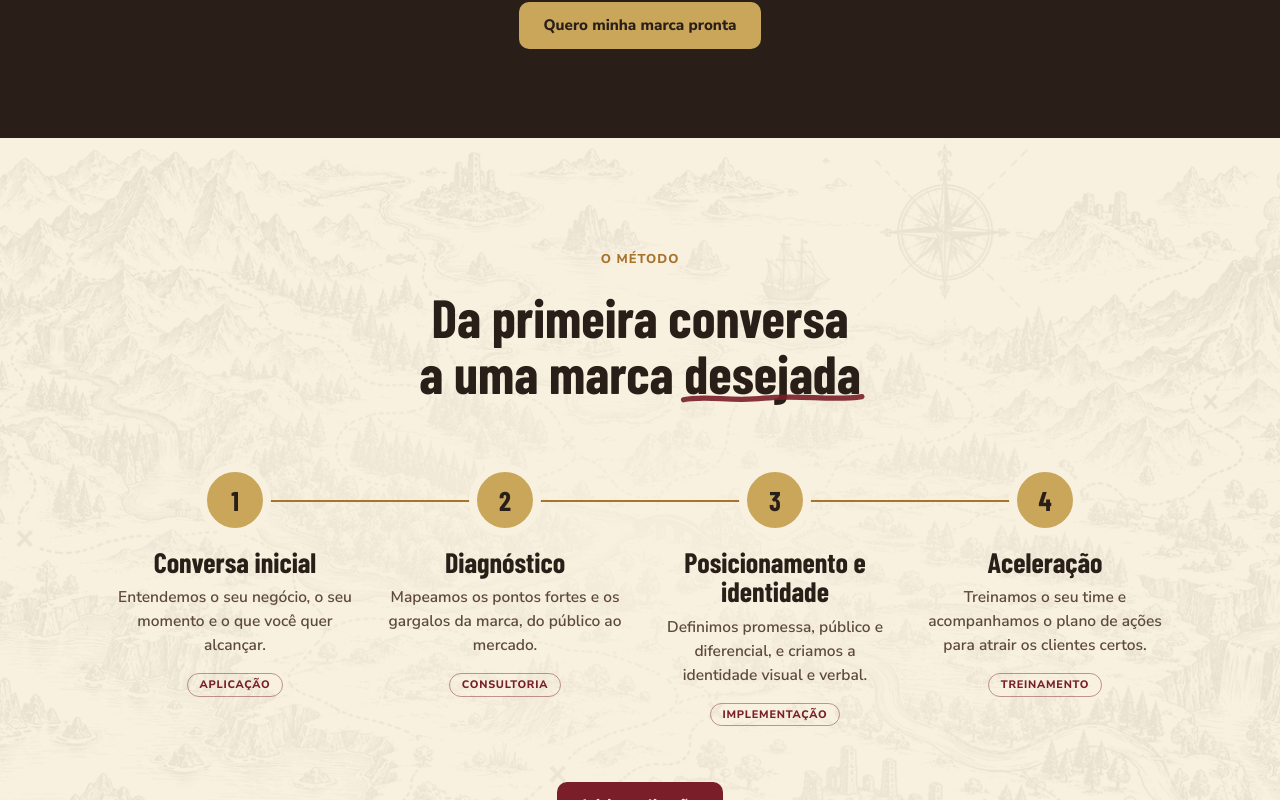
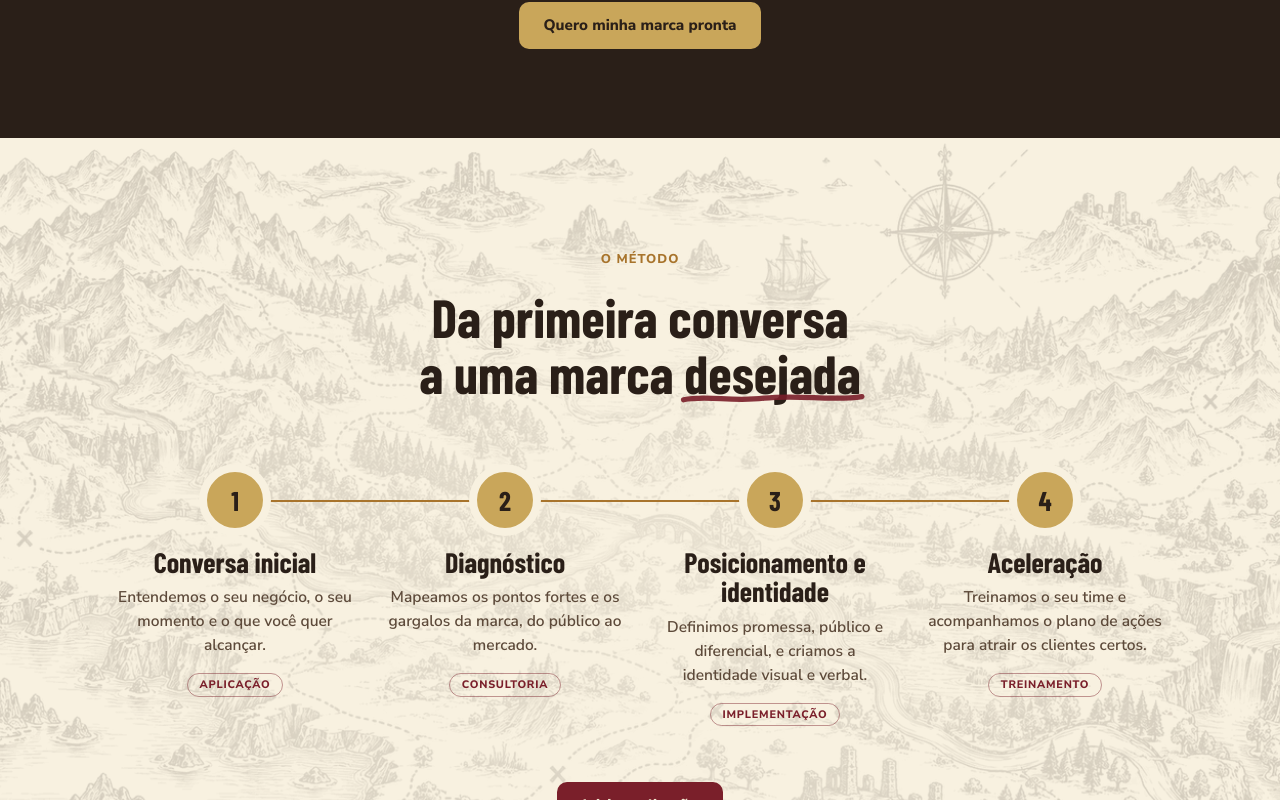
Before and after one commit to Viniwayne69/markway, a Next.js app: page / in a window 1280 px wide. Shown: the part 4400-5200 px from the top of the page. Built offline with nearby package versions, Linux system fonts and the light colour scheme; a web font is replaced by a local one.

Commit message:
Método: mapa de fundo mais visível
Co-Authored-By: Claude Sonnet 5.5 <noreply@anthropic.com>
Claude-Session: https://claude.ai/code/session_018ckGgeLrJeXv2UHJFd83h8

```diff
--- a/src/app/globals.css
+++ b/src/app/globals.css
@@ -2099,9 +2099,9 @@ body.menu-open { overflow: hidden; }
 .band-carmine::before { background-image: url("/images/bg-map-dark.webp"); opacity: 0.06; background-position: 20% 40%; }
 .method-section::before {
   background-image: url("/images/bg-map-light.webp");
-  opacity: 0.07;
-  -webkit-mask-image: radial-gradient(ellipse 60% 55% at 50% 50%, rgba(0, 0, 0, 0.3), #000 80%);
-  mask-image: radial-gradient(ellipse 60% 55% at 50% 50%, rgba(0, 0, 0, 0.3), #000 80%);
+  opacity: 0.17;
+  -webkit-mask-image: radial-gradient(ellipse 62% 58% at 50% 52%, rgba(0, 0, 0, 0.5), #000 85%);
+  mask-image: radial-gradient(ellipse 62% 58% at 50% 52%, rgba(0, 0, 0, 0.5), #000 85%);
 }
 .forwhom-section::before { background-image: url("/images/bg-statues.webp"); opacity: 0.085; }
 .final-section::before {
```
